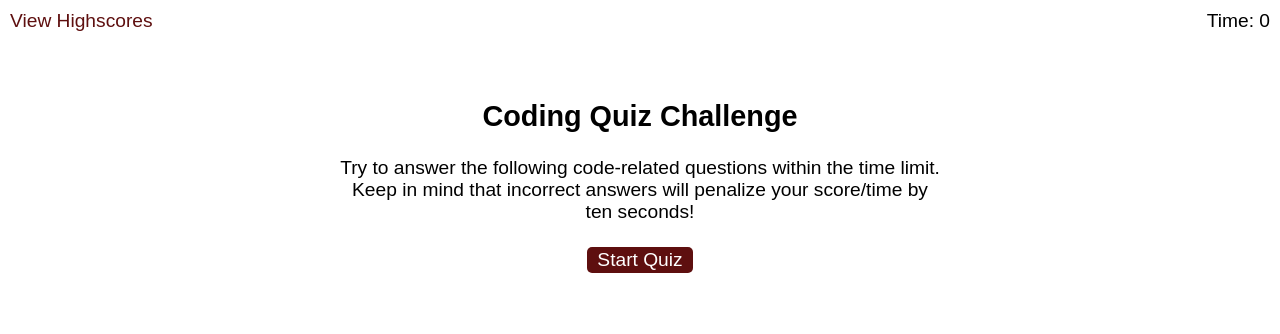
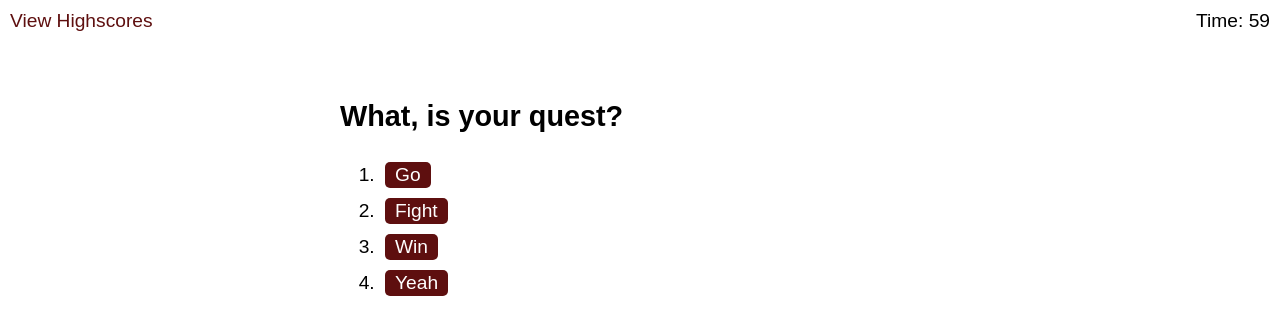
Before and after one commit to SadboiTay/code-quiz, a plain HTML site: page index.html in a window 1280 px wide. Both pictures are taken after a click on the button "Start Quiz". Drawn offline with Linux system fonts and the light colour scheme.

Commit message:
create startQuiz function to change visible div and start timer

```diff
--- a/assets/css/style.css
+++ b/assets/css/style.css
@@ -24,7 +24,7 @@ a:hover {
     left: 10px;
 }
 
-.time {
+.timer {
     position: absolute;
     top: 10px;
     right: 10px;
--- a/assets/js/script.js
+++ b/assets/js/script.js
@@ -0,0 +1,65 @@
+// variables
+var startBtnEl = document.querySelector('#start-btn')
+var startPageEl = document.querySelector('#start-page');
+var questionsPageEl = document.querySelector('#questions');
+var timeEl = document.querySelector('#time');
+
+var time = 60;
+
+// create questions array
+var questionsArr = [
+    {
+        q: "Who?"
+    },
+    {
+        q: "What?"
+    },
+    {
+        q: "When?"
+    },
+    {
+        q: "Where?"
+    },
+    {
+        q: "Why?"
+    }
+]
+
+// functions
+    // show hidden questions div and start timer
+    var startQuiz = function() {
+        // hide startPage div
+        startPageEl.className = "hide";
+
+        // show questions div
+        questionsPageEl.style.display = "block";
+
+        // start timer with setInterval
+        var timeCountdown = setInterval(function() {
+            // show timeEl
+            timeEl.textContent = time;
+            if (time > 0) {
+                time--;
+            }
+
+        }, 1000);
+
+        console.log(questionsArr[1]);
+    }
+// end functions
+
+// on click 'start quiz', show hidden questions div and start timer
+startBtnEl.addEventListener("click", startQuiz);
+
+
+// loop through questions array to pull one
+
+// right answer give 'correct' response - go to next question
+
+// wrong answer deducts 10 seconds, give 'wrong' response - go to next question
+
+// when all questions answered OR time runs out, go to end-page with score
+
+// accept intials input to save score
+
+// on save, display high scores page which has 'start over' and 'delete' buttons
--- a/index.html
+++ b/index.html
@@ -10,18 +10,33 @@
 <body>
     <div class="scores"><a href="./highscores.html">View Highscores</a></div>
 
-    <div class="time">Time: 0</div>
+    <div class="timer">Time: <span id="time">0</span></div>
 
     <main class="wrapper">
         <section id="start-page" class="start">
             <h1 class="title">Coding Quiz Challenge</h1>
             <p class="instructions">Try to answer the following code-related questions within the time limit. Keep in mind that incorrect answers will penalize your score/time by ten seconds!</p>
-            <button class="btn">Start Quiz</button>
+            <button id="start-btn" class="btn">Start Quiz</button>
         </section>
 
         <section id="questions" class="hide">
-            <h2 id="question-title">What, is your quest?</h2>
-            <div id="choices" class="choices"></div>
+            <h2 id="Q">What, is your quest?</h2>
+            <div id="choices" class="choices">
+                <ol>
+                    <li>
+                        <button class="btn">Go</button>
+                    </li>
+                    <li>
+                        <button class="btn">Fight</button>
+                    </li>
+                    <li>
+                        <button class="btn">Win</button>
+                    </li>
+                    <li>
+                        <button class="btn">Yeah</button>
+                    </li>
+                </ol>
+            </div>
         </section>
 
         <section id="end-page" class="hide">
@@ -36,5 +51,6 @@
         <section id="feedback" class="feedback hide"></section>
     </main>
 
+    <script src="./assets/js/script.js"></script>
 </body>
 </html>
```
